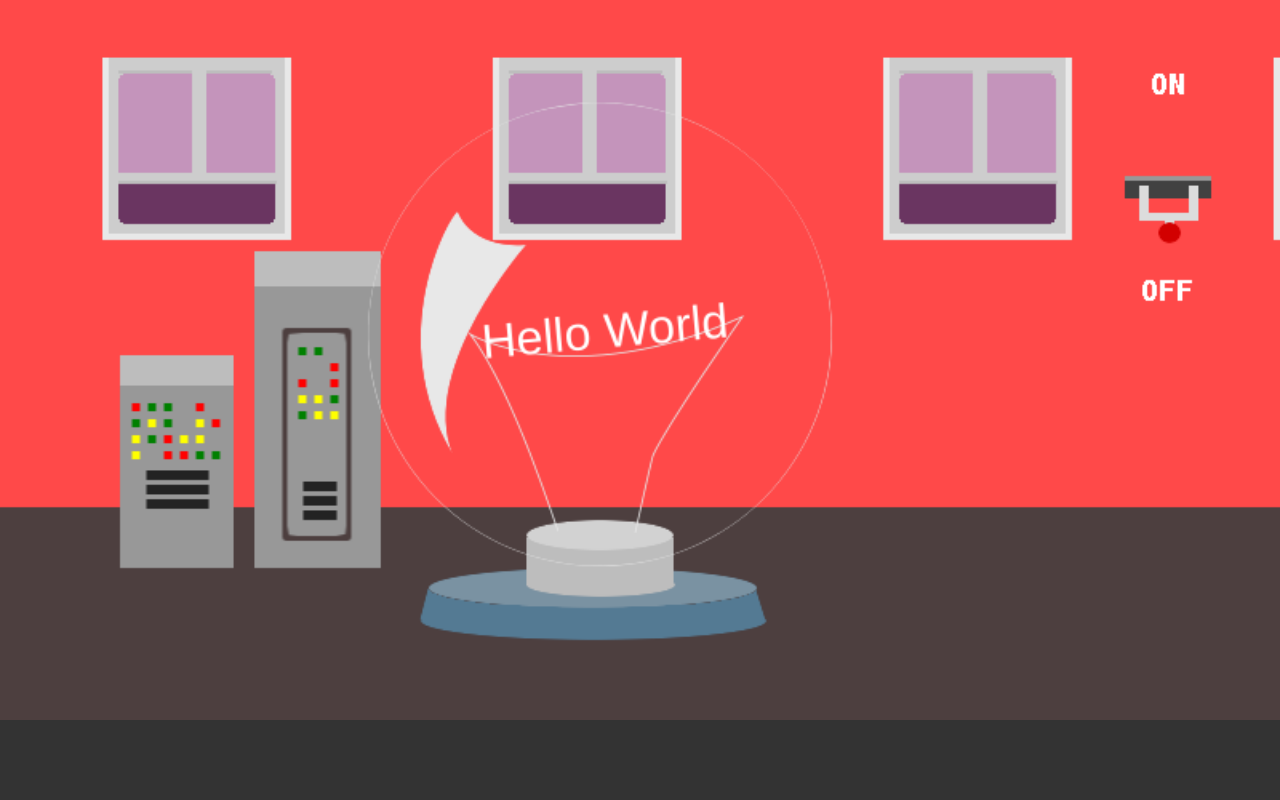
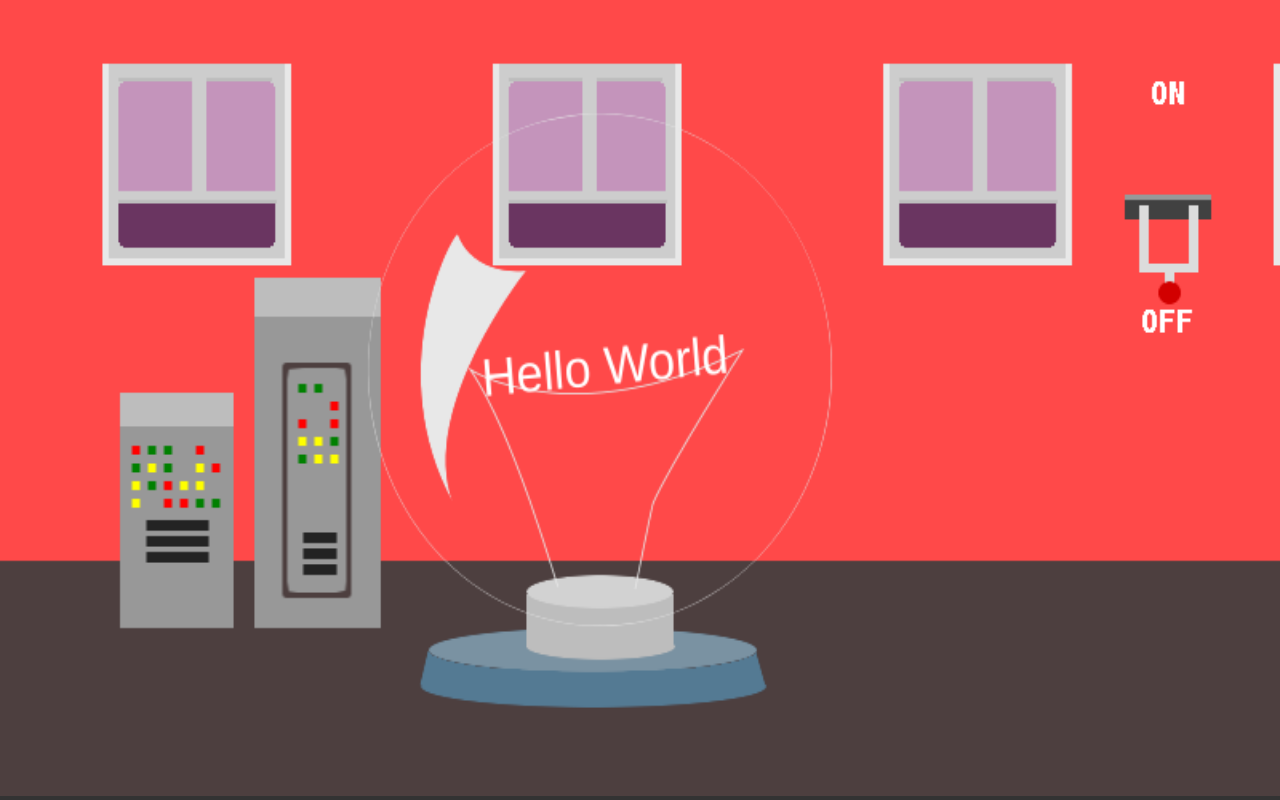
Before and after one commit to cessien/BOC, a plain HTML site: page index.html in a window 1280 px wide. Drawn offline with Linux system fonts and the light colour scheme.

Commit message:
sience is golden

```diff
--- a/index.html
+++ b/index.html
@@ -24,7 +24,7 @@
                 createjs.Ticker.addEventListener("tick", function(){
                     //stage one stuff
                     var random = Math.random()*100;
-                    if( random < 5){
+                    if( random < 3){
                         stageone.props.switchhandle.advance();
                     }
                     stageone.update();
@@ -187,4 +187,7 @@
     <body onLoad="init();">
         <canvas id="one" width="800" height="450"></canvas>
     </body>
+    <script>
+        document.getElementById("one").style.height = window.innerHeight - 4 + "px";
+    </script>
 </html>
```
